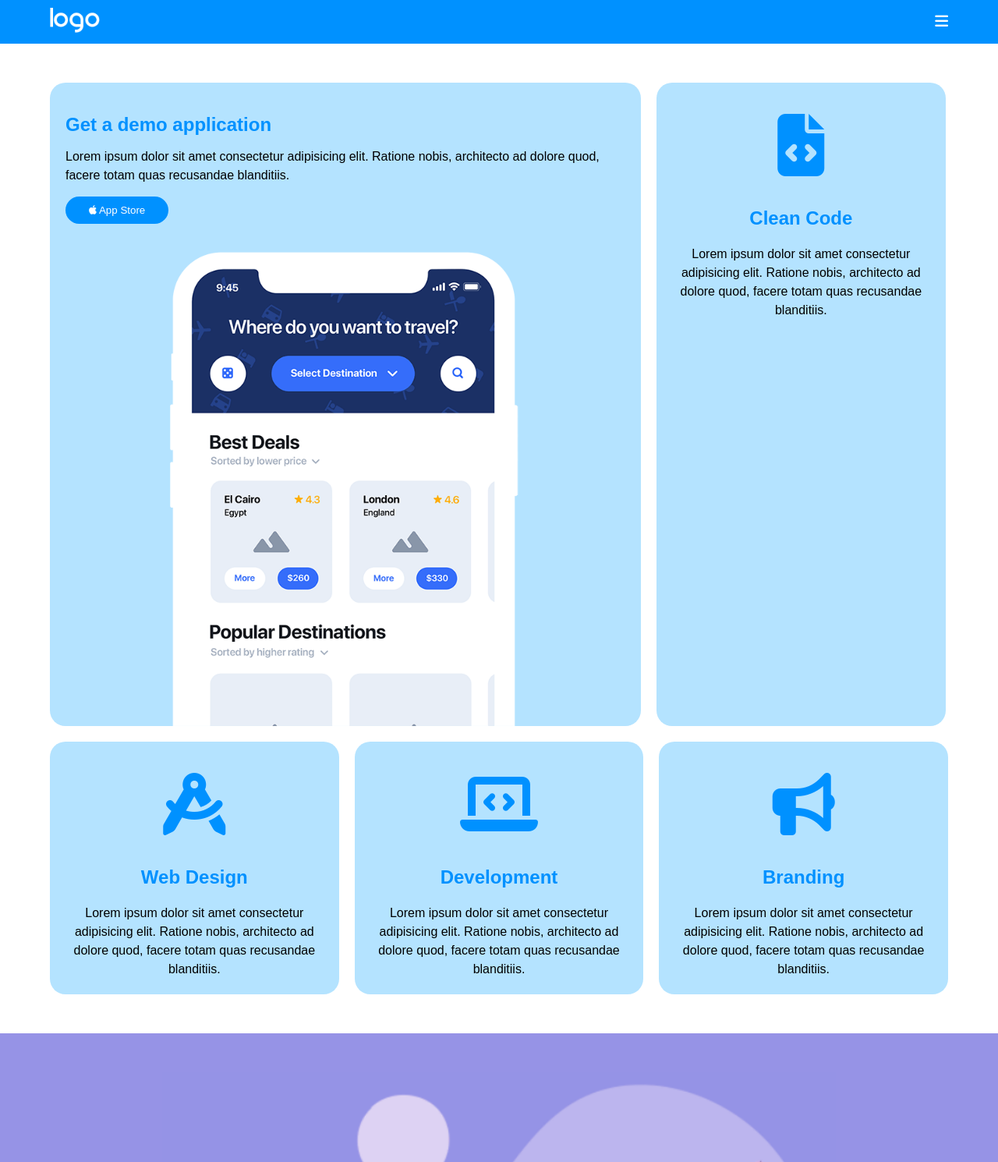
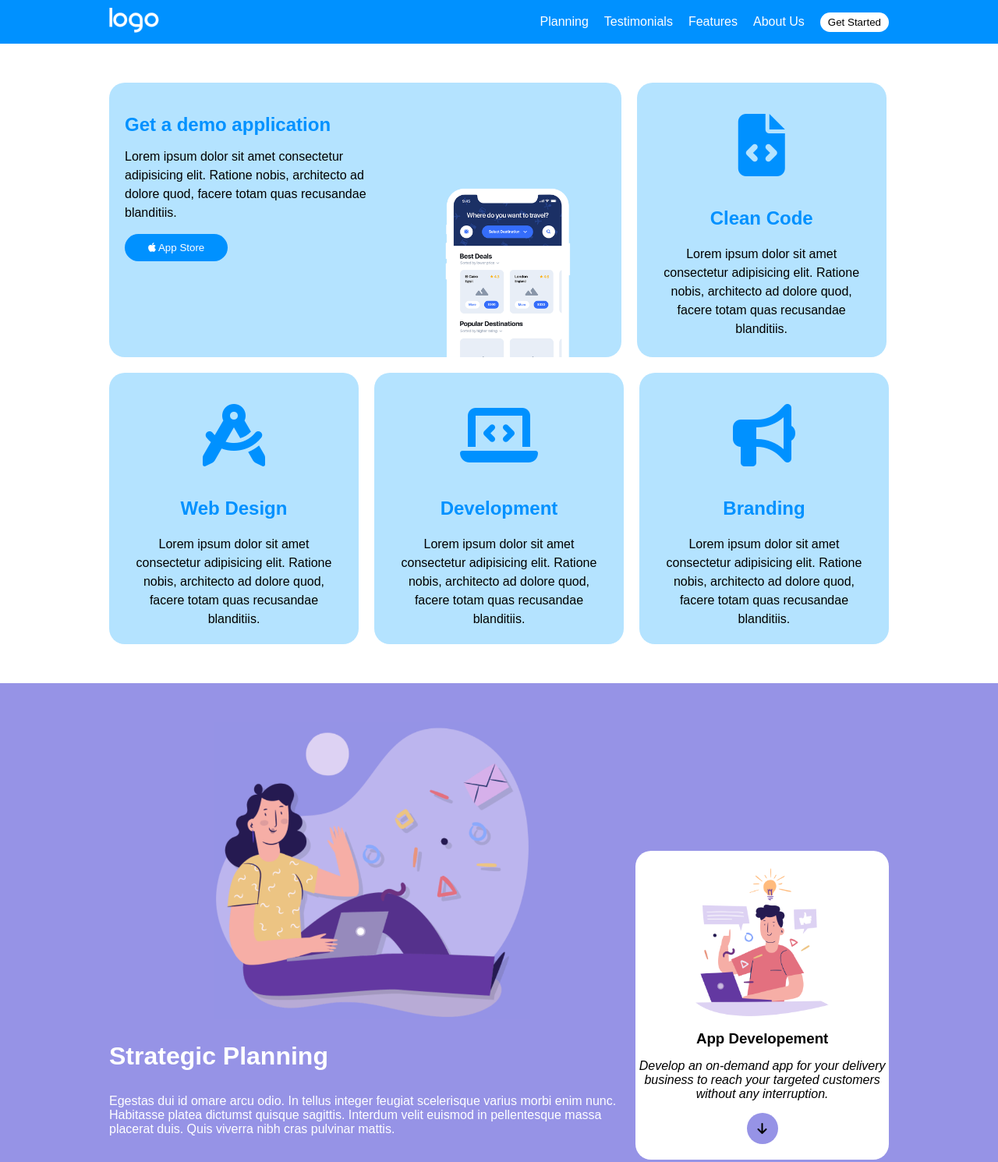
Before and after one commit to marcodedemo/htmlcss-responsive-layout, a plain HTML site: page index.html in a window 1280 px wide. Shown: the top 1490 px of the page at 78% size. Drawn offline with Linux system fonts and the light colour scheme.

Commit message:
feat: desktop responsive

```diff
--- a/css/style.css
+++ b/css/style.css
@@ -8,7 +8,8 @@ body{
     font-family: sans-serif;
 }
 
-.centered-container{
+.centered-container,
+.centered-container-second{
     max-width: 90%;
     margin-left: auto;
     margin-right: auto;
@@ -63,6 +64,19 @@ nav #nav-menu{
 /* desktop menu hidden */
 nav #nav-desktop-menu{
     display: none;
+}
+
+nav #nav-desktop-menu ul{
+    list-style-type: none;
+    color: white;
+    display: flex;
+    align-items: center;
+    gap: 20px;
+}
+
+nav #nav-desktop-menu .white-btn{
+    color: black;
+    padding: 5px 10px ;
 }
 
 /* main  */
@@ -171,7 +185,7 @@ main #second-section #sect2-top{
 }
 
 main #second-section #sect2-top img{
-    width: 75%;
+    width: 60%;
 
 }
 main #second-section #sect2-top h1,
@@ -209,7 +223,7 @@ main #second-section #sect2-bottom .arrow{
 }
 
 main #second-section #sect2-bottom img{
-    width: 75%;
+    width: 60%;
 }
 
 main #second-section #sect2-bottom span{
@@ -511,3 +525,45 @@ footer #footer-inner a {
         flex-direction: row;
     }
 }
+
+
+@media screen and (min-width:992px){
+
+    .centered-container{
+        max-width: 1000px;
+    }
+
+    nav #nav-menu{
+        display: none;
+    }
+
+    nav #nav-desktop-menu{
+        display: block;
+    }
+
+    main #first-section .sect1-square:first-child{
+        flex-direction: row;
+        align-items: flex-start;
+    }
+
+    main #first-section #sect1-square-right img{
+        padding-top: 110px;
+    }
+
+    main #second-section #sect2-inner{
+        flex-direction: row;
+        align-items: flex-end;
+    }
+
+    main #sect3-inner #sect3-bottom .card{
+        gap: 50px;
+    }
+
+    main #fourth-section #sect4-inner .sect4-square{
+        width: calc(100% / 3 - 20px);
+    }
+
+    .centered-container-second{
+        max-width: 500px;
+    }
+}
--- a/index.html
+++ b/index.html
@@ -30,7 +30,17 @@
                     <i class="fa-solid fa-bars"></i>
                 </div>
 
-                <div id="nav-desktop-menu"></div>
+                <div id="nav-desktop-menu">
+                    <ul>
+                        <li>Planning</li>
+                        <li>Testimonials</li>
+                        <li>Features</li>
+                        <li>About Us</li>
+                        <li>
+                            <button class="btn white-btn">Get Started</button>
+                        </li>
+                    </ul>
+                </div>
             </div>
 
         </div>
@@ -348,7 +358,7 @@
 
         <section id="sixth-section">
 
-            <div class="centered-container">
+            <div class="centered-container-second">
 
                 <div id="sect6-inner">
 
@@ -372,7 +382,7 @@
 
     <footer>
 
-        <div class="centered-container">
+        <div class="centered-container-second">
 
             <div id="footer-inner">
 
```
